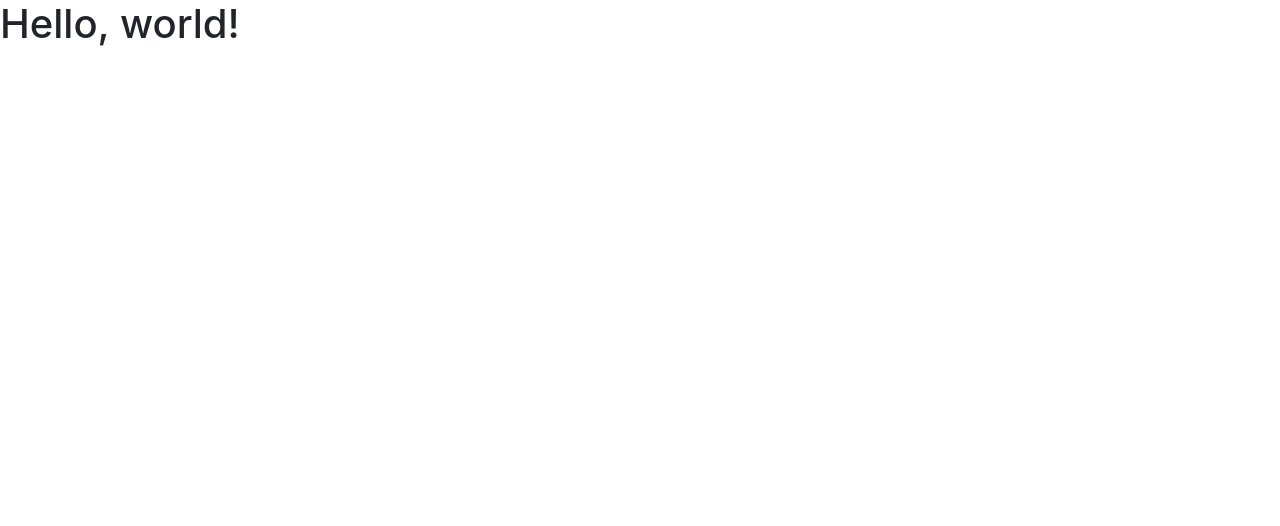
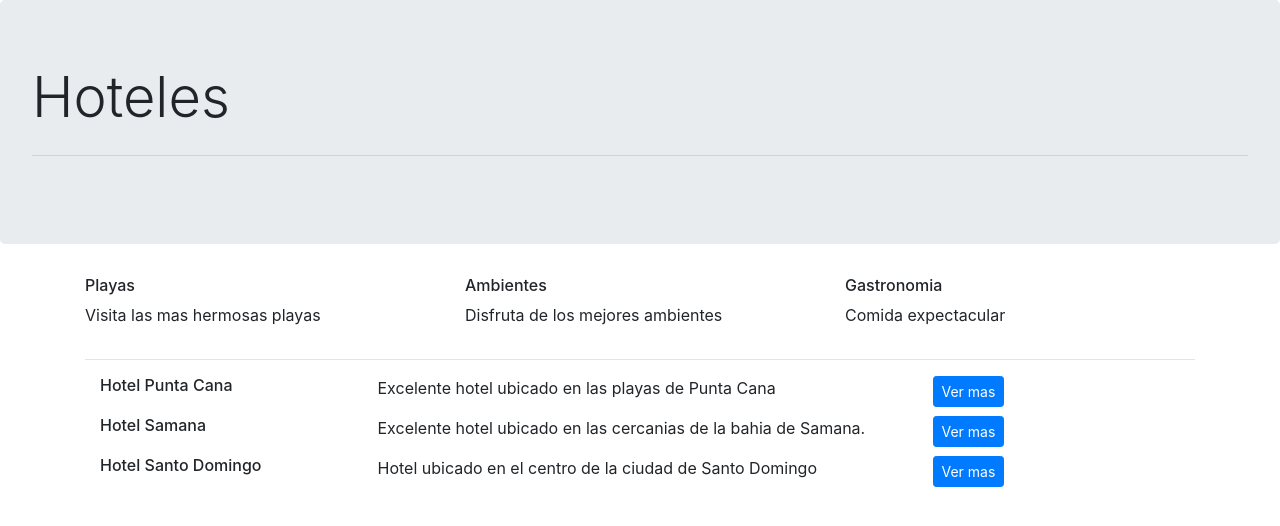
Before and after one commit to samuelpena21/guia-hoteles, a website: page index.html in a window 1280 px wide. Drawn offline with nearby package versions, Linux system fonts and the light colour scheme.

Commit message:
added hotels info and bootstrap grid system

```diff
--- a/index.html
+++ b/index.html
@@ -8,11 +8,47 @@
     <!-- Bootstrap CSS -->
     <link rel="stylesheet" href="node_modules/bootstrap/dist/css/bootstrap.min.css" >
 
-    <title>Hello, world!</title>
+    <title>Hoteles del Caribe</title>
   </head>
   <body>
-    <h1>Hello, world!</h1>
+    <div class="jumbotron">
+        <h1 class="display-4">Hoteles</h1>
 
+
+        <hr class="my-4">
+    </div>
+    <div class="container">
+        <div class="row">
+            <div class="col-4"><h6>Playas</h6><p>Visita las mas hermosas playas</p></div>
+            <div class="col-4"><h6>Ambientes</h6><p>Disfruta de los mejores ambientes</p></div>
+            <div class="col-4"><h6>Gastronomia</h6><p>Comida expectacular</p></div>
+        </div>
+
+        <hr class="my-6">
+
+
+        <div class="col">
+            <div class="row">
+                <div class="col-3"><h6>Hotel Punta Cana</h6></div>
+                <div class="col-6"><p>Excelente hotel ubicado en las playas de Punta Cana</p></div>
+                <div class="col-3"><button type="button" class="btn btn-primary btn-sm">Ver mas</button></div>
+                <hr/>
+            </div>
+             <div class="row">
+                <div class="col-3"><h6>Hotel Samana</h6></div>
+                <div class="col-6"><p>Excelente hotel ubicado en las cercanias de la bahia de Samana.</p></div>
+                <div class="col-3"><button type="button" class="btn btn-primary btn-sm">Ver mas</button></div>
+                    <hr/>
+             </div>
+             <div class="row">
+                <div class="col-3"><h6>Hotel Santo Domingo</h6></div>
+                <div class="col-6"><p>Hotel ubicado en el centro de la ciudad de Santo Domingo</p></div>
+                <div class="col-3"><button type="button" class="btn btn-primary btn-sm">Ver mas</button></div>
+                    <hr/>
+             </div>
+            </ul>
+        </div>
+    </div>
     <script src="node_modules/jquery/dist/jquery.min.js"></script>
     <script src="node_modules/popper.js/dist/umd/popper.min.js"></script>
     <script src="node_modules/bootstrap/dist/js/bootstrap.min.js"></script>
```
